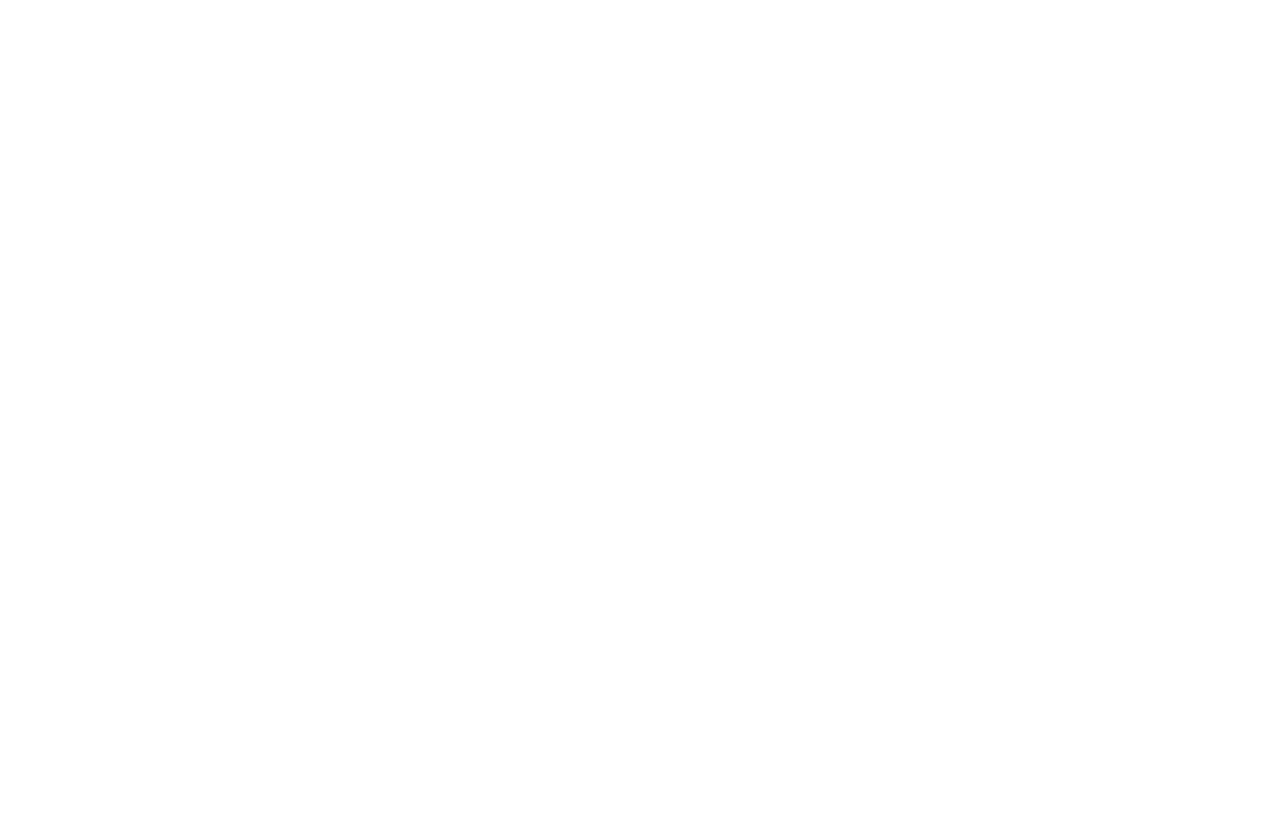
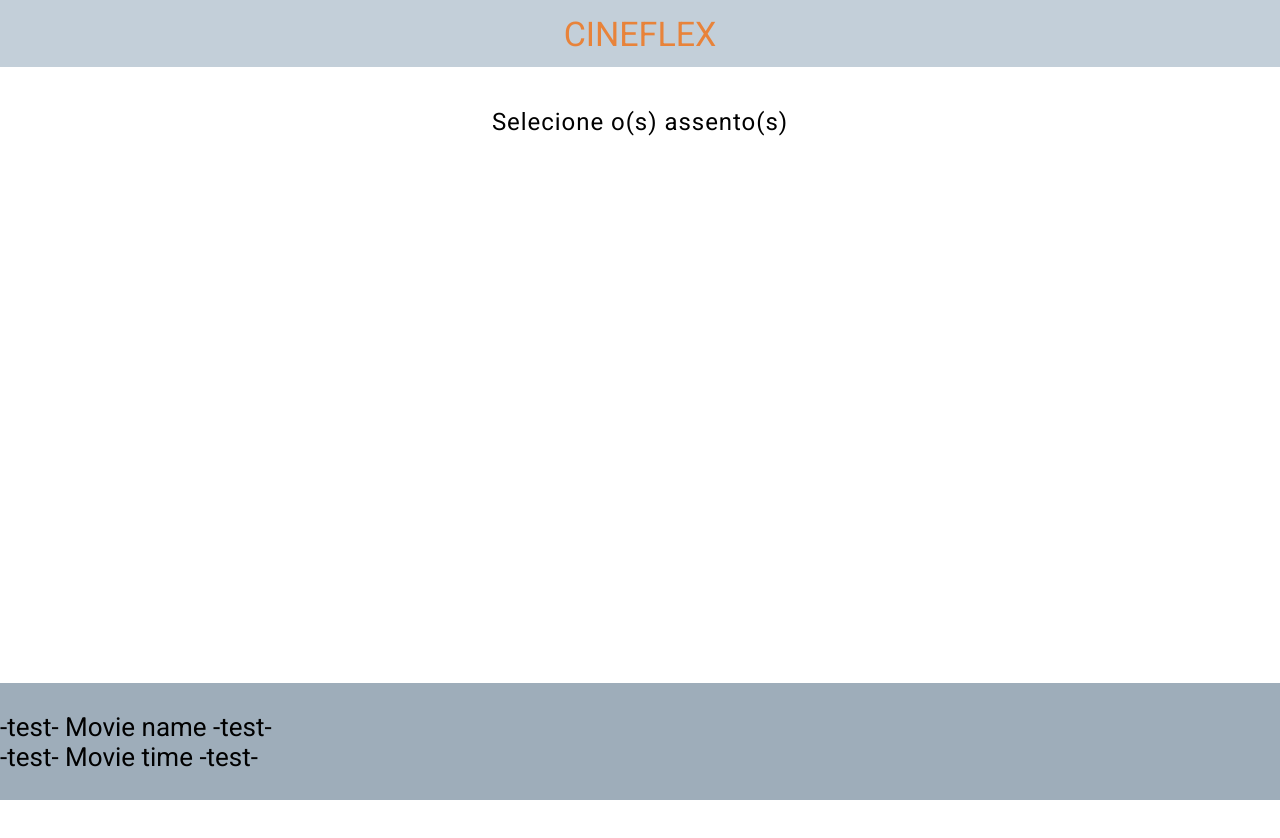
Before and after one commit to ErickSchuenck/projeto9-cineflex, a React (Create React App) app: page /SelectSeatScreen in a window 1280 px wide. Shown: the top 838 px of the page. Before the commit the page ends 800 px from the top, so only its background shows below. Built offline with nearby package versions, Linux system fonts and the light colour scheme; the HTML template or start-up script is replaced by a standard one.

Commit message:
tela de filmes agora exibe cartazes

```diff
--- a/package.json
+++ b/package.json
@@ -6,8 +6,10 @@
     "@testing-library/jest-dom": "^5.16.2",
     "@testing-library/react": "^12.1.4",
     "@testing-library/user-event": "^13.5.0",
+    "axios": "^0.26.1",
     "react": "^17.0.2",
     "react-dom": "^17.0.2",
+    "react-router-dom": "^6.2.2",
     "react-scripts": "5.0.0",
     "web-vitals": "^2.1.4"
   },
--- a/public/index.html
+++ b/public/index.html
@@ -12,6 +12,11 @@
     <link rel="apple-touch-icon" href="%PUBLIC_URL%/logo192.png" />
     <link rel="manifest" href="%PUBLIC_URL%/manifest.json" />
     <title>Cineflex</title>
+    <link rel="preconnect" href="https://fonts.googleapis.com">
+    <link rel="preconnect" href="https://fonts.gstatic.com" crossorigin>
+    <link
+      href="https://fonts.googleapis.com/css2?family=Roboto:ital,wght@0,100;0,300;0,400;0,500;0,700;0,900;1,100;1,300;1,400;1,500;1,700;1,900&display=swap"
+      rel="stylesheet">
   </head>
   <body>
     <div id="root"></div>
--- a/src/App.js
+++ b/src/App.js
@@ -1,5 +1,19 @@
+import { BrowserRouter, Routes, Route } from "react-router-dom";
+import SelectMovieScreen from './SelectMovieScreen'
+import SelectTimeScreen from './SelectTimeScreen'
+import SelectSeatScreen from './SelectSeatScreen'
+import ConfirmScreen from './ConfirmScreen'
 function App() {
-  return (null);
+  return (
+    <BrowserRouter>
+      <Routes>
+        <Route path="/" element={<SelectMovieScreen />} />
+        <Route path="/SelectTimeScreen" element={<SelectTimeScreen />} />
+        <Route path="/SelectSeatScreen" element={<SelectSeatScreen />} />
+        <Route path="/ConfirmScreen" element={<ConfirmScreen />} />
+      </Routes>
+    </BrowserRouter>
+  );
 }
 
 export default App;
--- /dev/null
+++ b/src/ConfirmScreen.js
@@ -0,0 +1,14 @@
+import React from 'react'
+
+export default function ConfirmScreen() {
+  return (
+    <>
+      <header>
+        <h1>CINEFLEX</h1>
+      </header>
+      <div className='select'>
+        <h1>Pedido feito  com sucesso!</h1>
+      </div>
+    </>
+  )
+}
--- /dev/null
+++ b/src/SelectMovieScreen.js
@@ -0,0 +1,41 @@
+import React from 'react'
+import { useState, useEffect } from 'react'
+import axios from 'axios'
+
+export default function SelectMovieScreen() {
+
+  const [movies, setMovies] = useState([]);
+  useEffect(() => {
+    const promise = axios.get(`https://mock-api.driven.com.br/api/v5/cineflex/movies`)
+    promise.then((response) => {
+      const { data } = response;
+      console.log(data)
+      setMovies(data);
+    })
+    promise.catch(err => console.log(err.response));
+  }, []);
+
+  return (
+    <>
+      <header>
+        <h1>CINEFLEX</h1>
+      </header>
+      <div className='select'>
+        <h1>Selecione o filme</h1>
+      </div>
+      <div className='posters'>
+        {
+          movies.map(movie => {
+            const { id, posterURL } = movie;
+            return <div className='poster-container'>
+              <div className='poster' key={id}>
+                <img alt='filme atual' src={posterURL} />
+              </div>
+            </div>
+          })
+        }
+      </div>
+
+    </>
+  )
+}
--- /dev/null
+++ b/src/SelectSeatScreen.js
@@ -0,0 +1,20 @@
+import React from 'react'
+
+export default function SelectSeatScreen() {
+  return (
+    <>
+      <header>
+        <h1>CINEFLEX</h1>
+      </header>
+      <div className='select'>
+        <h1>Selecione o(s) assento(s)</h1>
+      </div>
+      <footer>
+        <h1>
+          -test- Movie name -test-
+          <br />
+          -test- Movie time -test-</h1>
+      </footer>
+    </>
+  )
+}
--- /dev/null
+++ b/src/SelectTimeScreen.js
@@ -0,0 +1,17 @@
+import React from 'react'
+
+export default function SelectTimeScreen() {
+  return (
+    <>
+      <header>
+        <h1>CINEFLEX</h1>
+      </header>
+      <div className='select'>
+        <h1>Selecione o horário</h1>
+      </div>
+      <footer>
+        <h1>-test- Movie name -test-</h1>
+      </footer>
+    </>
+  )
+}
--- a/src/index.css
+++ b/src/index.css
@@ -1,13 +1,104 @@
+*{
+  margin: 0;
+  padding: 0;
+  box-sizing: border-box;
+}
 body {
   margin: 0;
-  font-family: -apple-system, BlinkMacSystemFont, 'Segoe UI', 'Roboto', 'Oxygen',
-    'Ubuntu', 'Cantarell', 'Fira Sans', 'Droid Sans', 'Helvetica Neue',
-    sans-serif;
-  -webkit-font-smoothing: antialiased;
-  -moz-osx-font-smoothing: grayscale;
+  font-family: 'Roboto', sans-serif;
+  padding: 0;
+  width: 100vw;
+  height: 100vh;
+  overflow-x: hidden;
+}
+header{
+  width: 100vw;
+  background-color: #C3CFD9;
+  position: fixed;
+  height: 67px;
+  left: 0px;
+  top: 0px;
+  display: flex;
+  justify-content: center;
+  align-items: center;
+  color: #E8833A;
+}
+header h1{
+  font-family: Roboto;
+  font-size: 34px;
+  font-style: normal;
+  font-weight: 400;
+  line-height: 40px;
+  letter-spacing: 0em;
+  text-align: center;
+}
+.select{
+  height: 110px;
+  left: 0px;
+  margin-top: 67px;
+  display: flex;
+  align-items: center;
+  justify-content: center;
 }
 
-code {
-  font-family: source-code-pro, Menlo, Monaco, Consolas, 'Courier New',
-    monospace;
+.select h1{
+  font-family: Roboto;
+  font-size: 24px;
+  font-style: normal;
+  font-weight: 400;
+  line-height: 28px;
+  letter-spacing: 0.04em;
+  text-align: center;
 }
+footer{
+  position: fixed;
+  left: 0;
+  bottom: 0px;
+  width: 100%;
+  background-color: #9EADBA;
+  height: 117px;
+  display: flex;
+  align-items: center;
+}
+footer h1{
+  font-family: Roboto;
+  font-size: 26px;
+  font-style: normal;
+  font-weight: 400;
+  line-height: 30px;
+  letter-spacing: 0em;
+  text-align: left;
+}
+.posters{
+  display: flex;
+  flex-wrap: wrap;
+  justify-content: center;
+}
+.poster{
+  height: 193px;
+  width: 129px;
+  left: 213px;
+  top: 177px;
+  border-radius: 0px;
+}
+.poster-container{
+  margin: 30px;
+  display: flex;
+  justify-content: center;
+  align-items: center;
+  cursor: pointer;
+  width: 145px;
+  height: 209px;
+  background-color: #FFFFFF;
+  box-shadow: 0px 2px 4px 2px rgba(0, 0, 0, 0.1);
+  border-radius: 3px;
+}
+.poster img{
+  width: 100%;
+  height: 100%;
+  transition: all .3s ease-in-out;
+}
+.poster img:hover{
+  transform: scale(1.1);
+  filter: brightness(105%);
+}
```
Also changed, not shown: 1 other file (tests, documents, lock files or other folders).
